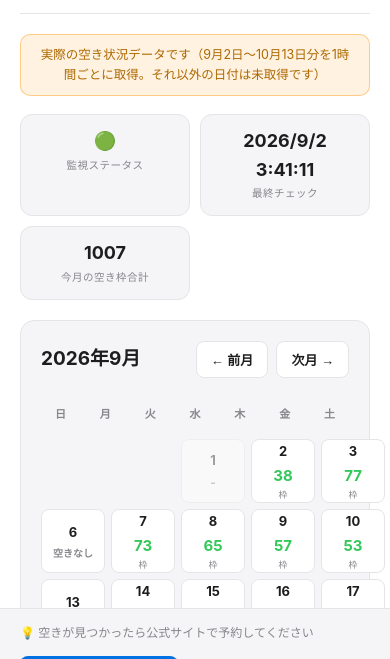
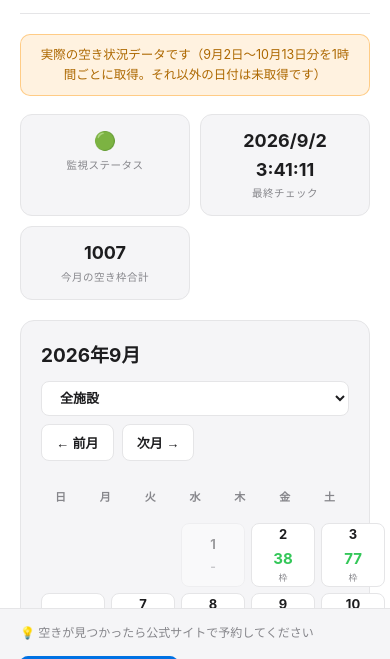
Before and after one commit to kmiura5377/tennis-auto-monitor, a website: page index.html in a window 390 px wide. Shown: the part 134-793 px from the top of the page. Drawn offline with Linux system fonts and the light colour scheme.

Commit message:
Add per-facility filter dropdown to the calendar

```diff
--- a/index.html
+++ b/index.html
@@ -146,6 +146,26 @@
             background-color: var(--accent);
             color: white;
             border-color: var(--accent);
+        }
+
+        .facility-select {
+            max-width: 160px;
+            cursor: pointer;
+        }
+
+        @media (max-width: 560px) {
+            .calendar-header {
+                flex-direction: column;
+                align-items: stretch;
+                gap: 10px;
+            }
+            .calendar-nav {
+                flex-wrap: wrap;
+            }
+            .facility-select {
+                max-width: none;
+                flex: 1 1 100%;
+            }
         }
 
         .weekdays {
@@ -367,6 +387,9 @@
             <div class="calendar-header">
                 <h2 class="calendar-title" id="calendarTitle">-</h2>
                 <div class="calendar-nav">
+                    <select class="btn facility-select" id="facilityFilter">
+                        <option value="all">全施設</option>
+                    </select>
                     <button class="btn" id="prevMonth">← 前月</button>
                     <button class="btn" id="nextMonth">次月 →</button>
                 </div>
@@ -410,13 +433,31 @@
     <script>
         let viewDate = new Date();
         let fullData = null;
+        let selectedFacilityId = 'all';
 
         function pad(n) { return String(n).padStart(2, '0'); }
         function dateKey(y, m, d) { return `${y}-${pad(m + 1)}-${pad(d)}`; }
 
+        function filterFacilities(dayFacilities) {
+            if (!dayFacilities) return [];
+            if (selectedFacilityId === 'all') return dayFacilities;
+            return dayFacilities.filter(f => f.facilityId === selectedFacilityId);
+        }
+
         function countAvailable(dayFacilities) {
-            if (!dayFacilities) return 0;
-            return dayFacilities.reduce((sum, f) => sum + f.timeSlots.filter(s => s.available).length, 0);
+            return filterFacilities(dayFacilities).reduce((sum, f) => sum + f.timeSlots.filter(s => s.available).length, 0);
+        }
+
+        function populateFacilityFilter() {
+            const select = document.getElementById('facilityFilter');
+            select.innerHTML = '<option value="all">全施設</option>';
+            fullData.facilities.forEach(f => {
+                const opt = document.createElement('option');
+                opt.value = f.id;
+                opt.textContent = f.name;
+                select.appendChild(opt);
+            });
+            select.value = selectedFacilityId;
         }
 
         async function loadData() {
@@ -438,6 +479,7 @@
                     banner.textContent = '⚠️ データがまだ取得できていません';
                 }
 
+                populateFacilityFilter();
                 renderCalendar(viewDate.getFullYear(), viewDate.getMonth());
             } catch (e) {
                 document.getElementById('monitoringStatus').textContent = '🔴';
@@ -471,7 +513,7 @@
             for (let d = 1; d <= daysInMonth; d++) {
                 const key = dateKey(year, month, d);
                 const hasData = Object.prototype.hasOwnProperty.call(days, key);
-                const dayFacilities = days[key] || [];
+                const dayFacilities = filterFacilities(days[key] || []);
                 const count = countAvailable(dayFacilities);
                 if (hasData) monthTotal += count;
                 const cellDate = new Date(year, month, d);
@@ -550,6 +592,10 @@
             viewDate.setMonth(viewDate.getMonth() + 1);
             renderCalendar(viewDate.getFullYear(), viewDate.getMonth());
         });
+        document.getElementById('facilityFilter').addEventListener('change', (e) => {
+            selectedFacilityId = e.target.value;
+            renderCalendar(viewDate.getFullYear(), viewDate.getMonth());
+        });
 
         loadData();
         setInterval(loadData, 60 * 60 * 1000);
```
